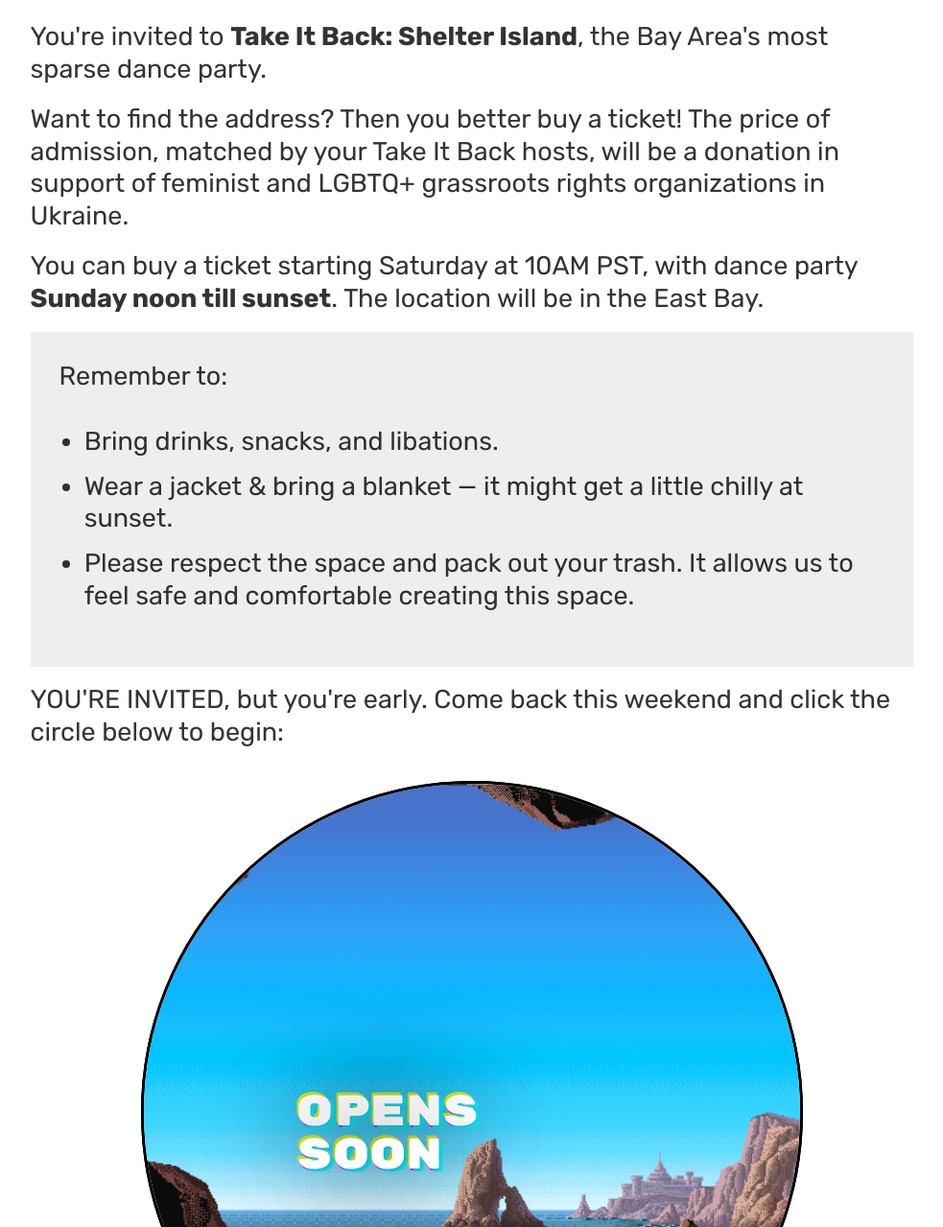
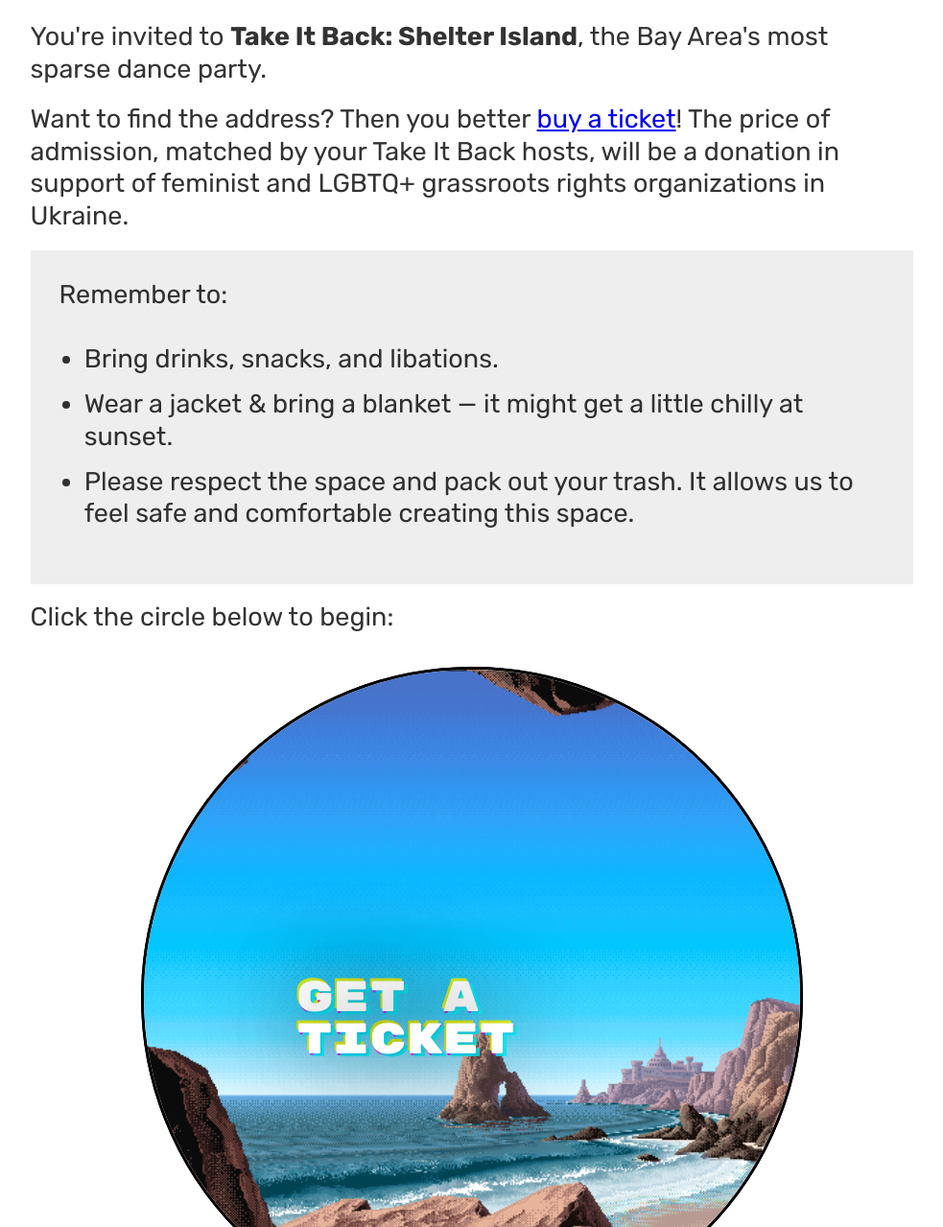
Before and after one commit to gleitz/adventures-of-you, a Gatsby site: page /take-it-back in a window 1280 px wide. Shown: the part 241-1520 px from the top of the page at 96% size, without its empty margins (148-1131 px from the left). Built offline with nearby package versions, Linux system fonts and the light colour scheme; Gatsby itself is replaced by a stand-in of ours; no server answers.

```diff
--- a/src/pages/take-it-back.tsx
+++ b/src/pages/take-it-back.tsx
@@ -24,11 +24,13 @@
         You're invited to <b>Take It Back: Shelter Island</b>, the Bay Area's most sparse dance party.
       </div>
       <div>
-        Want to find the address? Then you better buy a ticket! The price of admission, matched by your Take It Back hosts, will be a donation in support of feminist and LGBTQ+ grassroots rights organizations in Ukraine.
+        Want to find the address? Then you better <a href="/take-it-back-captcha">buy a ticket</a>! The price of admission, matched by your Take It Back hosts, will be a donation in support of feminist and LGBTQ+ grassroots rights organizations in Ukraine.
       </div>
+      {/*
       <div>
         You can buy a ticket starting Saturday at 10AM PST, with dance party <b>Sunday noon till sunset</b>. The location will be in the East Bay.
       </div>
+      */}
       <div>
       </div>
       <div style={{background: '#eee', padding: 30}}>
@@ -40,11 +42,16 @@
         </ul>
       </div>
   </div>
+    {/*
   <div>
     YOU'RE INVITED, but you're early. Come back this weekend and click the circle below to begin:
   </div>
+  */}
+    <div>
+      Click the circle below to begin:
+    </div>
   <br/>
-  <a href="#">{generateFlatSpot("OPENS SOON", DogDance, ShelterIsland, "75%")}</a>
+    <a href="/take-it-back-captcha">{generateFlatSpot("GET A TICKET", DogDance, ShelterIsland, "75%")}</a>
   </Layout>
 )
 
```
